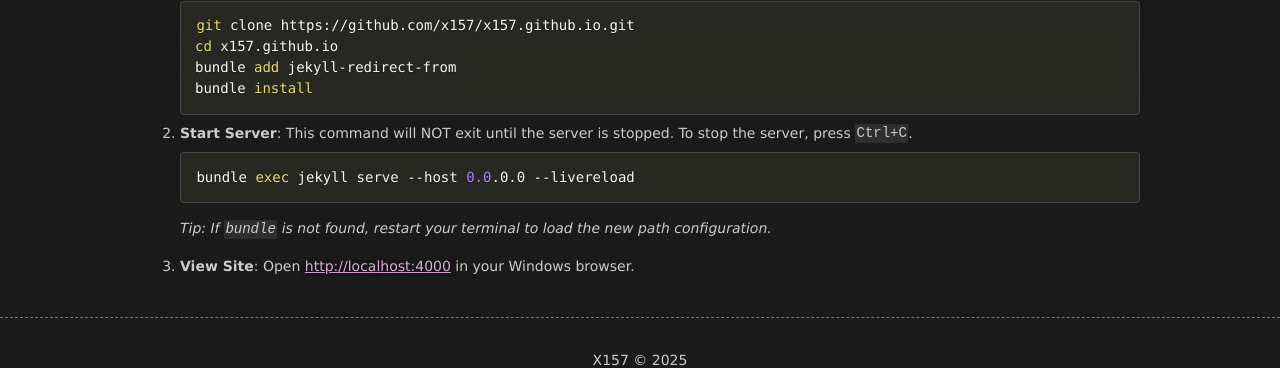
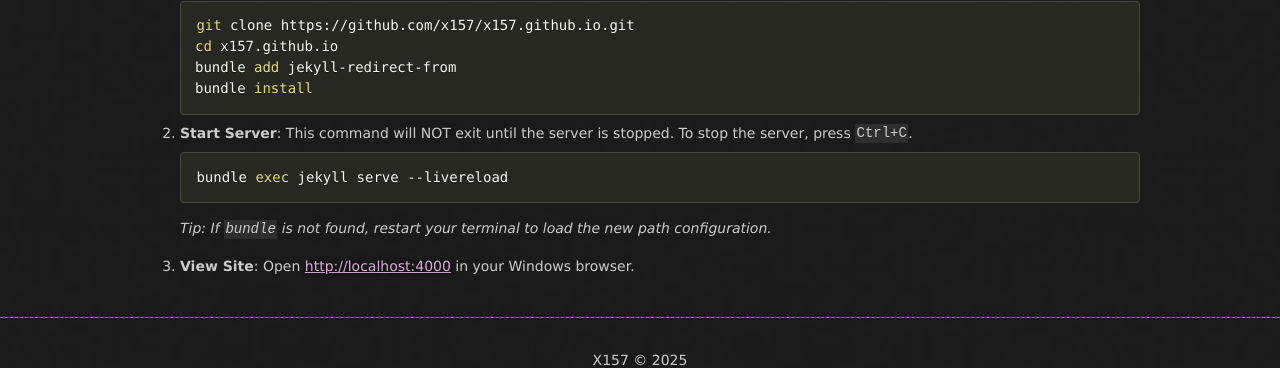
Before and after one commit to x157/x157.github.io, a Jekyll site: the page built from DEVELOPMENT.md, in a window 1280 px wide. Shown: the part 902-1270 px from the top of the page. Built offline with Jekyll 4.4.1, drawn with Linux system fonts in a browser that asks for light colours; our own code applies the rules of GitHub Pages for plain Markdown files.

Commit message:
Fix local links

````diff
--- a/DEVELOPMENT.md
+++ b/DEVELOPMENT.md
@@ -44,7 +44,7 @@ Open your WSL terminal (e.g., Ubuntu) and run:
 2.  **Start Server**:
     This command will NOT exit until the server is stopped. To stop the server, press `Ctrl+C`.
     ```bash
-    bundle exec jekyll serve --host 0.0.0.0 --livereload
+    bundle exec jekyll serve --livereload
     ```
     *Tip: If `bundle` is not found, restart your terminal to load the new path configuration.*
 
````
